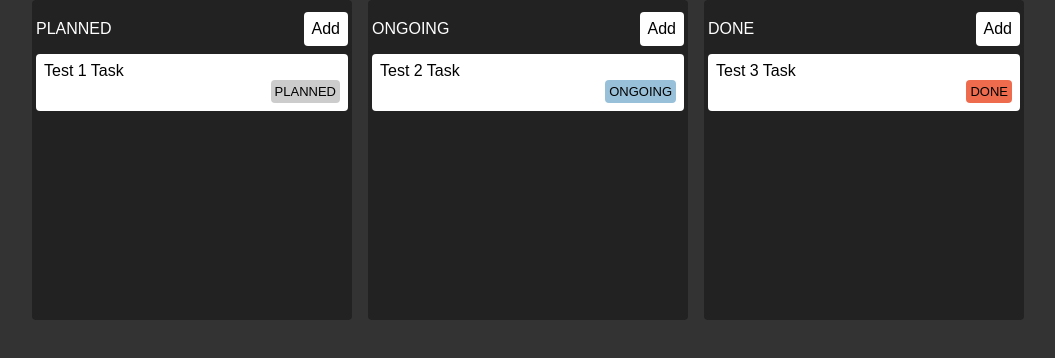
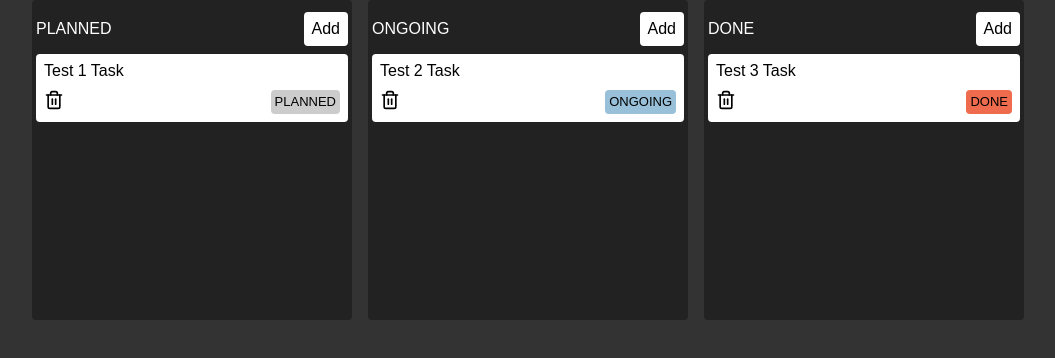
Before and after one commit to kemaltf/zustand-example, a React (Vite) app: page / in a window 1280 px wide. Shown: the top 358 px of the page, without its empty margins (112-1167 px from the left). Built offline with nearby package versions, Linux system fonts and the light colour scheme.

Commit message:
create delete task function in zustand

```diff
--- a/src/components/Task.css
+++ b/src/components/Task.css
@@ -13,6 +13,7 @@
 .bottomWrapper {
   display: flex;
   justify-content: space-between;
+  margin-top: 10px;
 }
 
 .status {
@@ -33,3 +34,8 @@
 .DONE {
   background: var(--COLOR-DONE);
 }
+
+.task img {
+  height: 1.25rem;
+  cursor: pointer;
+}
--- a/src/components/Task.jsx
+++ b/src/components/Task.jsx
@@ -1,14 +1,23 @@
 import classNames from 'classnames';
 import './Task.css';
 import { useStore } from '../store';
+import trash from '../assets/trash.svg';
 
 export default function Task({ title }) {
   const task = useStore((store) => store.tasks.find((task) => task.title === title));
+  const deleteTask = useStore((store) => store.deleteTask);
   return (
     <div className="task">
       <div>{task.title}</div>
       <div className="bottomWrapper">
-        <div></div>
+        <div>
+          <img
+            src={trash}
+            onClick={() => {
+              deleteTask(task.title);
+            }}
+          ></img>
+        </div>
         <div className={classNames('status', task.state)}>{task.state}</div>
       </div>
     </div>
--- a/src/store.js
+++ b/src/store.js
@@ -14,6 +14,10 @@ const store = (set) => ({
     set((store) => ({
       tasks: [...store.tasks, { title, state }],
     })),
+  deleteTask: (title) =>
+    set((store) => ({
+      tasks: store.tasks.filter((task) => task.title !== title),
+    })),
 });
 
 // ask to chat gpt when we export this it will be like what?
```
Also changed, not shown: src/assets/trash.svg (added).
